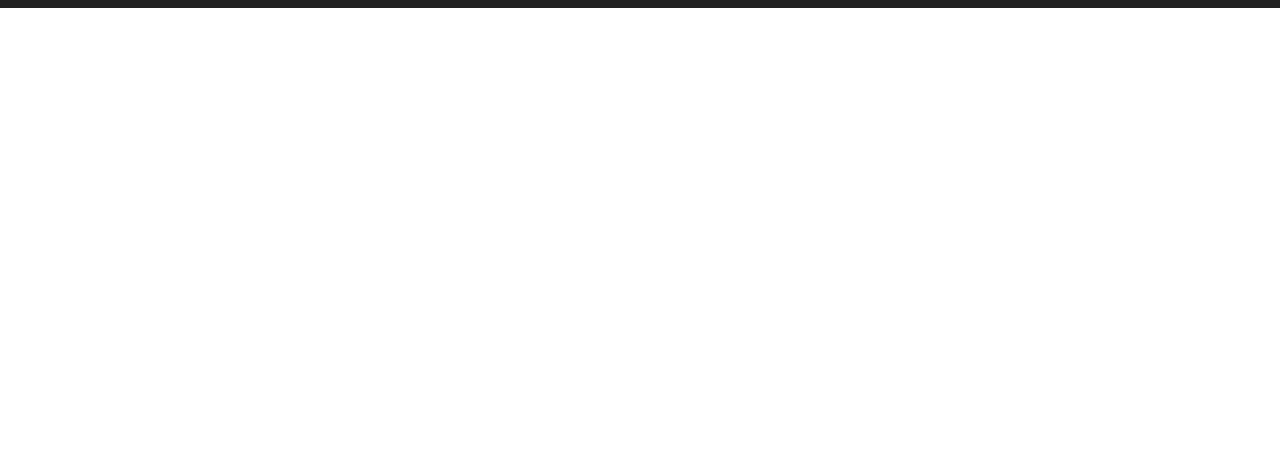
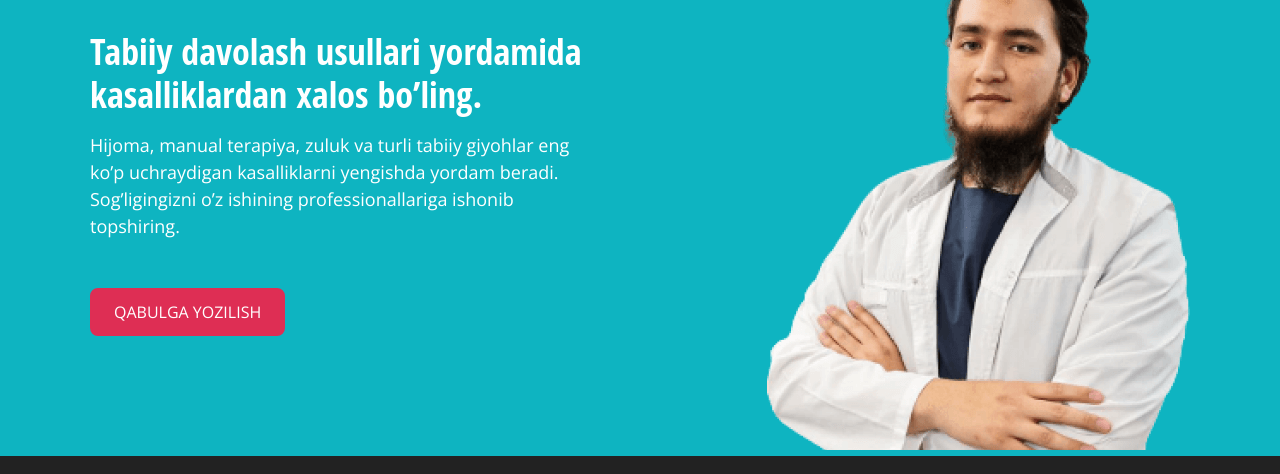
Before and after one commit to dunyo2107/Ansormed, a plain HTML site: page index.html in a window 1280 px wide. Shown: the part 188-662 px from the top of the page. Drawn offline with nearby package versions, Linux system fonts and the light colour scheme; a web font is replaced by a local one.

Commit message:
Hero section

```diff
--- a/css/style.css
+++ b/css/style.css
@@ -104,6 +104,7 @@ body {
     background-color: #de2e54;
     border: 2px solid #de2e54;
     color: #fff;
+    text-transform: uppercase;
     text-decoration: none;
     padding: 10px 22px;
     border-radius: 8px;
@@ -122,8 +123,45 @@ body {
     opacity: 0.6;
 }
 
-/*MAIN*/
-
+/* HERO SECTION */
+.hero{
+    background-color: #0EB4C1;
+}
+.hero-container{
+    display: flex;
+    align-items: center;
+    justify-content: space-between;
+}
+.hero-content{
+    padding-top: 120px;
+    padding-bottom: 120px;
+    width: 500px;
+    margin-right: 176px;
+}
+.hero-heading{
+    color: #fff;
+    font-family: "Open Sans Condensed", Arial, sans-serif;
+    font-size: 36px;
+    font-weight: 700;
+    line-height: 1.2;
+    letter-spacing: 0px;
+    margin-top: 0;
+    margin-bottom: 16px;
+}
+.hero-text{
+    color: #fff;
+    font-family: "Open Sans", Arial, sans-serif;;
+    font-size: 18px;
+    font-weight: 400;
+    line-height: 1.5;
+    letter-spacing: 0px;
+    text-align: left;
+    margin-top: 0;
+    margin-bottom: 48px;
+}
+.hero-img{
+    margin-top: 30px;
+}
 /* SITE FOOTER*/
 .site-footer{
     background-color: #222;
--- a/index.html
+++ b/index.html
@@ -22,7 +22,7 @@
     <header class="site-header" id="site-header">
         <div class="site-header-container container">
             <a href="#" class="site-logo-link">
-                <img class="site-logo-img" src="/img/logo-icon.jpg" alt="Ansormed logo" srcset="/img/logo-icon.jpg 1x, /img/logo-icon@2x.jpg 2x">
+                <img class="site-logo-img" width="50" height="50" src="/img/logo-icon.jpg" alt="Ansormed logo"  srcset="/img/logo-icon.jpg 1x, /img/logo-icon@2x.jpg 2x">
                 <span class="site-logo-text">AnsorMed</span>
             </a>
 
@@ -49,13 +49,32 @@
             <a href="#" class="enrollment-link">Qabulga yozilish</a>
         </div>
     </header>
-    <main></main>
+
+
+    <main class="main-content">
+        <section class="hero">
+            <div class="hero-container container">
+                <div class="hero-content">
+                    <h2 class="hero-heading">Tabiiy davolash usullari yordamida kasalliklardan xalos bo’ling.</h2>
+                    <p class="hero-text">Hijoma, manual terapiya, zuluk va turli tabiiy giyohlar eng ko’p uchraydigan kasalliklarni yengishda yordam beradi. Sog’ligingizni o’z ishining professionallariga ishonib topshiring.</p>
+
+                    <a href="#" class="enrollment-link">Qabulga yozilish</a>
+                </div>
+                <img class="hero-img" src="img/hero-img.png" alt="Ulug'bek Azimjonov, tabib, hijjom" width="423" height="504" srcset="img/hero-img.png 1x, img/hero-img@2x.png 2x">
+            </div>
+        </section>
+    </main>
+
+
+
+
+
 
     <!--SITE FOOTER-->
     <footer class="site-footer">
         <div class="container site-footer-container">
             <a href="#" class="site-logo-link site-footer-logo-link">
-                <img class="site-logo-img" src="/img/logo-icon.jpg" alt="Ansormed logo" srcset="/img/logo-icon.jpg 1x, /img/logo-icon@2x.jpg 2x">
+                <img class="site-logo-img" src="/img/logo-icon.jpg" alt="Ansormed logo" width="50" height="50" srcset="/img/logo-icon.jpg 1x, /img/logo-icon@2x.jpg 2x">
                 <span class="site-logo-text">AnsorMed</span>
             </a>
 
```
Also changed, not shown: img/hero-img.png (added), img/hero-img@2x.png (added).
